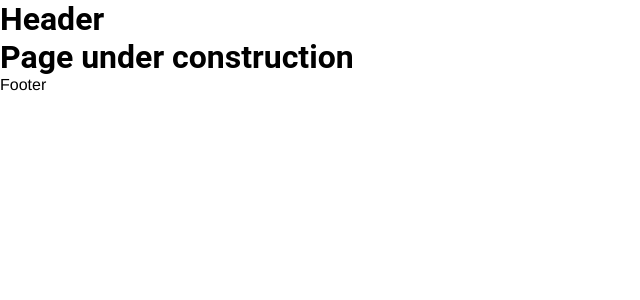
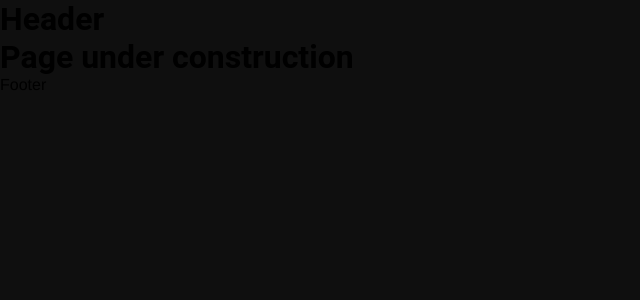
Before and after one commit to ChaosCantrip/Website, a Next.js app: page / in a window 1280 px wide. Shown: the top 300 px of the page, without its empty margins (0-640 px from the left). Built offline with nearby package versions, Linux system fonts and the light colour scheme.

Commit message:
Added grey background

```diff
--- a/styles/global.css
+++ b/styles/global.css
@@ -7,3 +7,7 @@
 html, body {
     height: 100%;
 }
+
+body {
+    background: #0f0f0f;
+}
```
